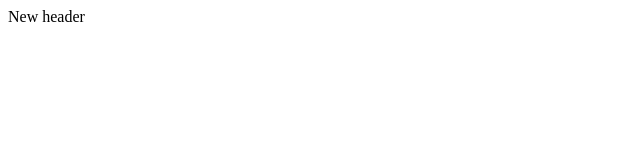
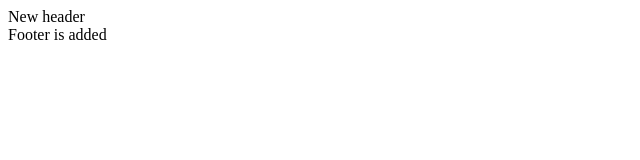
Before and after one commit to olenaukrainets/gotest, a plain HTML site: page index.html in a window 1280 px wide. Shown: the full height of the page, 0-640 px from the left. Drawn offline with Linux system fonts and the light colour scheme.

Commit message:
add footer

```diff
--- a/index.html
+++ b/index.html
@@ -12,5 +12,10 @@
     New header
   </header>
 
+
+  <footer>
+    Footer is added
+  </footer>
+
 </body>
 </html>
```
